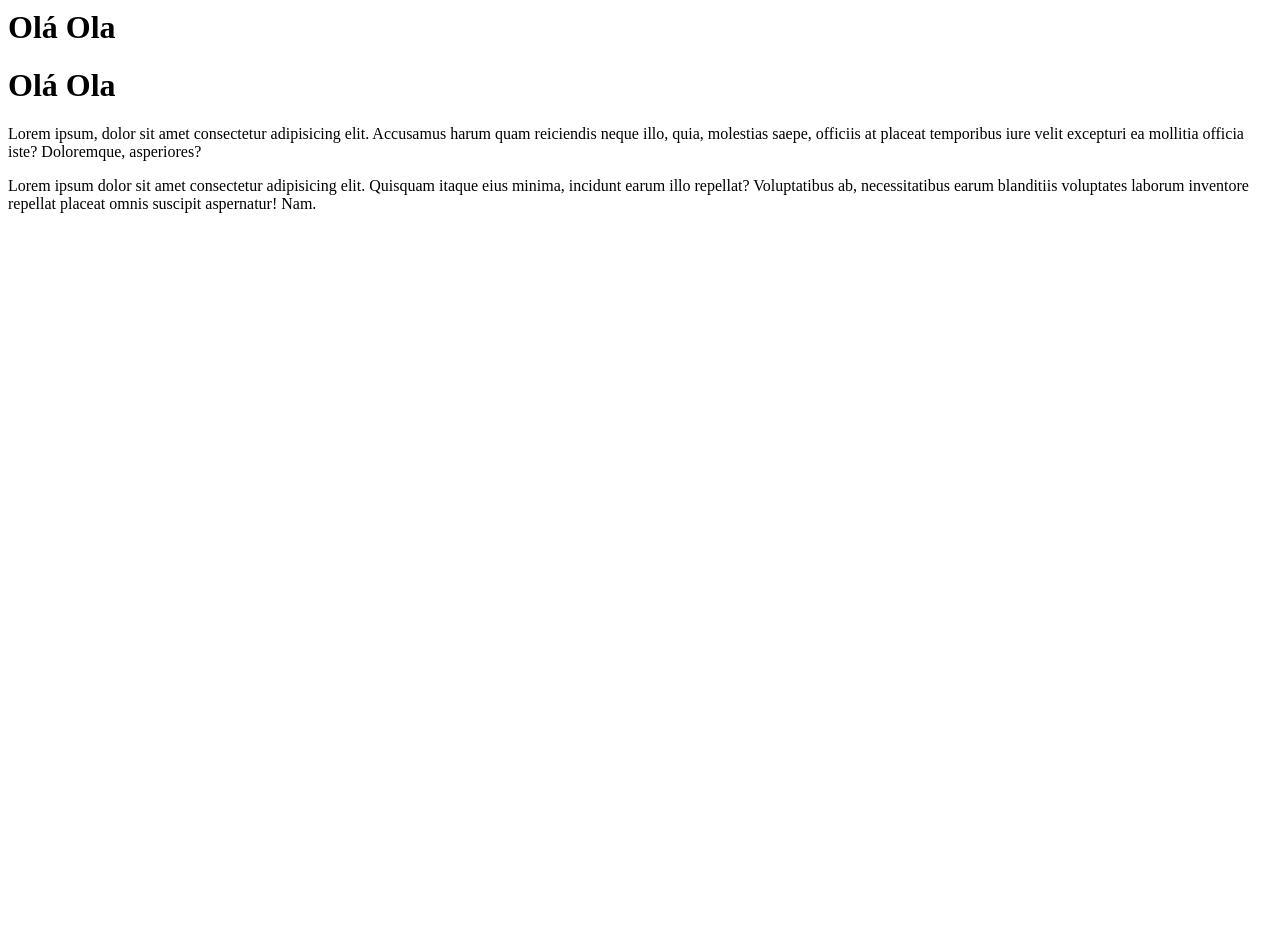
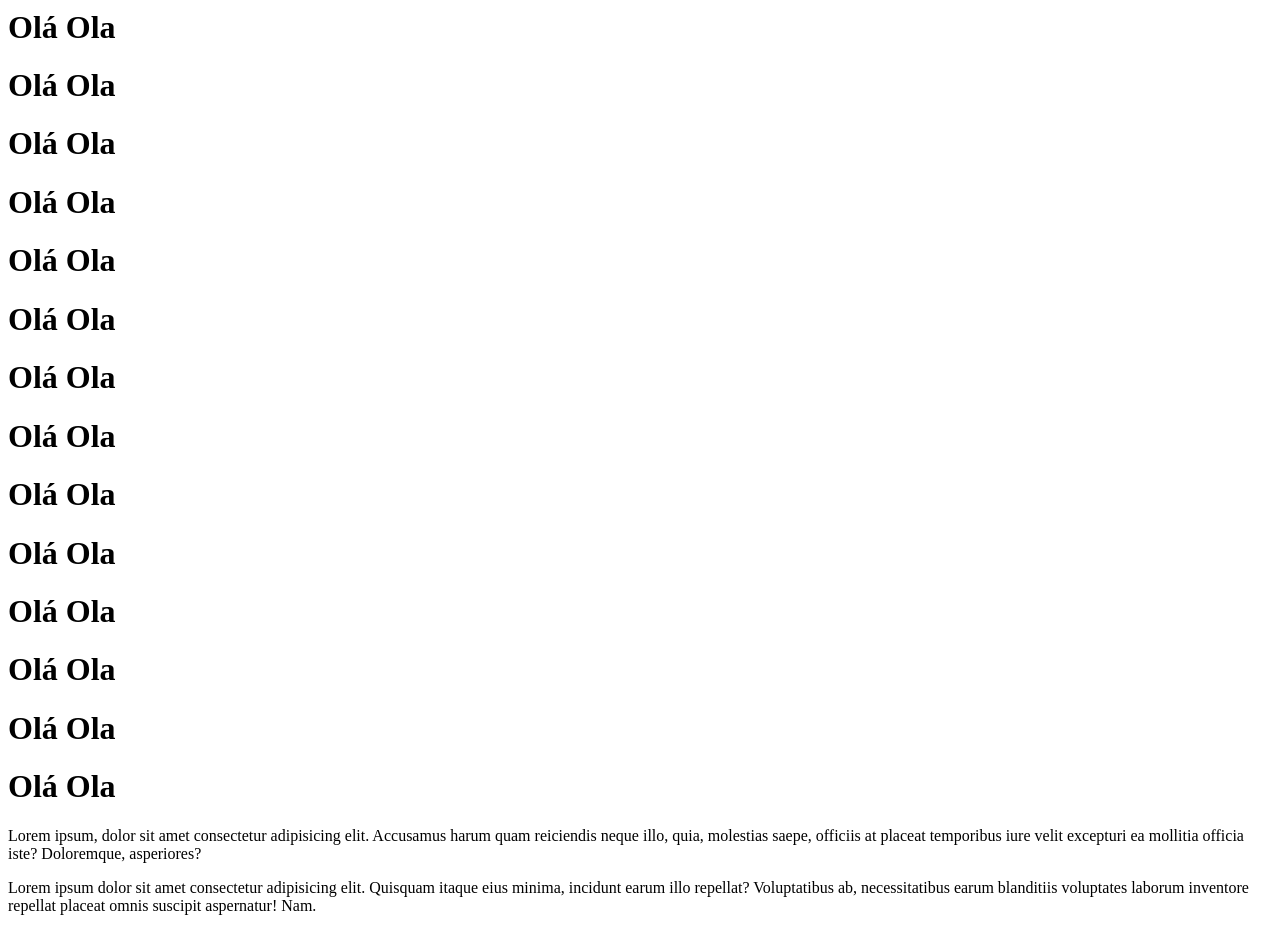
Before and after one commit to sophienocode/Events, a React (Vite) app: page / in a window 1280 px wide. Shown: the part 860-1791 px from the top of the page. Before the commit the page ends 1089 px from the top, so only its background shows below. Built offline with nearby package versions, Linux system fonts and the light colour scheme.

Commit message:
(Auth): Update Casual

```diff
--- a/src/App.jsx
+++ b/src/App.jsx
@@ -32,6 +32,20 @@ function App() {
         <h1>Olá Ola</h1>
      <h1>Olá Ola</h1>
         <h1>Olá Ola</h1>
+         <h1>Olá Ola</h1>
+        <h1>Olá Ola</h1>
+     <h1>Olá Ola</h1>
+        <h1>Olá Ola</h1>
+         <h1>Olá Ola</h1>
+        <h1>Olá Ola</h1>
+     <h1>Olá Ola</h1>
+        <h1>Olá Ola</h1>
+         <h1>Olá Ola</h1>
+        <h1>Olá Ola</h1>
+     <h1>Olá Ola</h1>
+        <h1>Olá Ola</h1>
+
+
 
 
 
```
